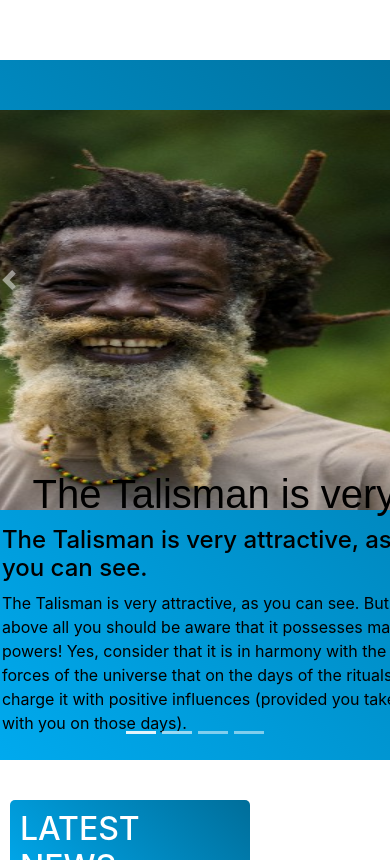
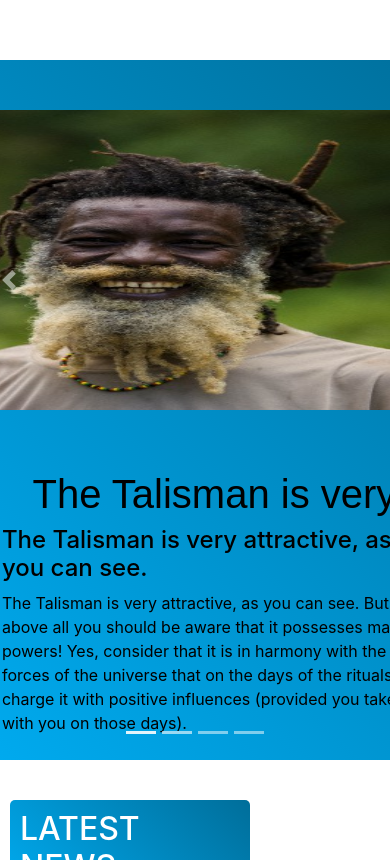
Before and after one commit to simonmataboge/article, a plain HTML site: page index.html in a window 390 px wide. Shown: the part 2527-3387 px from the top of the page. Drawn offline with nearby package versions, Linux system fonts and the light colour scheme.

Commit message:
Update article.css

```diff
--- a/article.css
+++ b/article.css
@@ -432,7 +432,7 @@ height:300px;
 }
 @media screen and (max-width:400px ){
 	.img-fluid{
-        margin-left: 0px;width: 480px;
+        margin-left: 10px;width: 480px;
 
 
 	}
@@ -457,9 +457,9 @@ height:300px;
 }
 @media screen and (max-width:400px ){
 	.img-fluid img{
-        margin-left: 0px;
-        width: 480px;
-        height: 400px;
+        margin-left: 10px;
+        width: 470px;
+        height: 300px;
 
 
 	}
```
